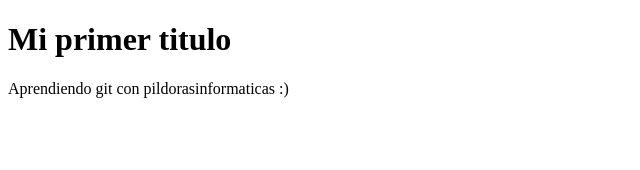
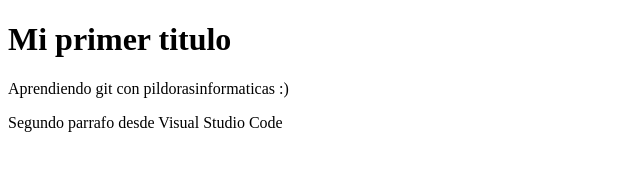
Before and after one commit to AbnerJu/git2, a plain HTML site: page index.html in a window 1280 px wide. Shown: the whole page, without its empty margins (0-640 px from the left). Drawn offline with Linux system fonts and the light colour scheme.

Commit message:
parrafo2

```diff
--- a/index.html
+++ b/index.html
@@ -8,5 +8,6 @@
 <body>
     <h1>Mi primer titulo</h1>
     <p>Aprendiendo git con pildorasinformaticas :)</p>
+    <p>Segundo parrafo desde Visual Studio Code</p>
 </body>
 </html>
```
